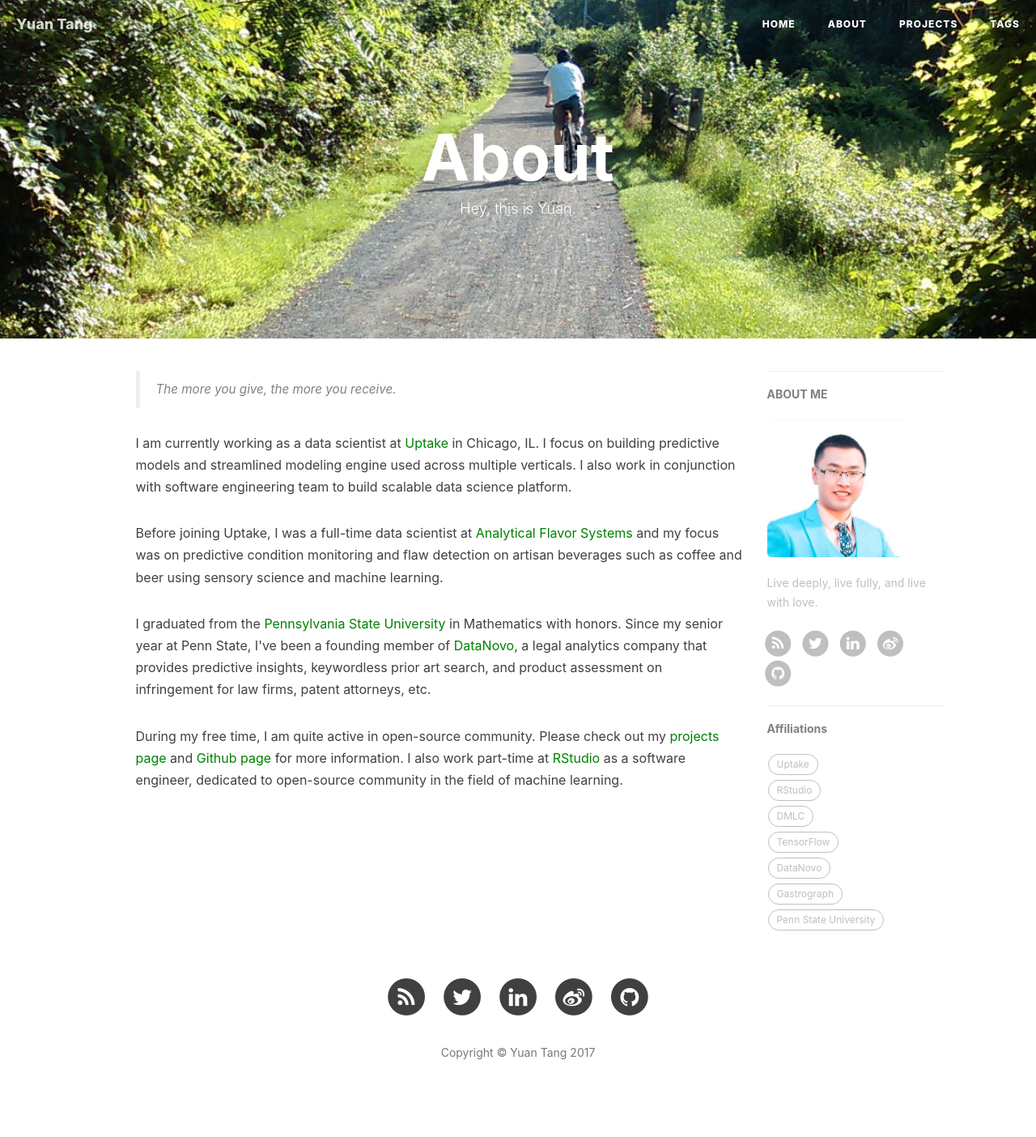
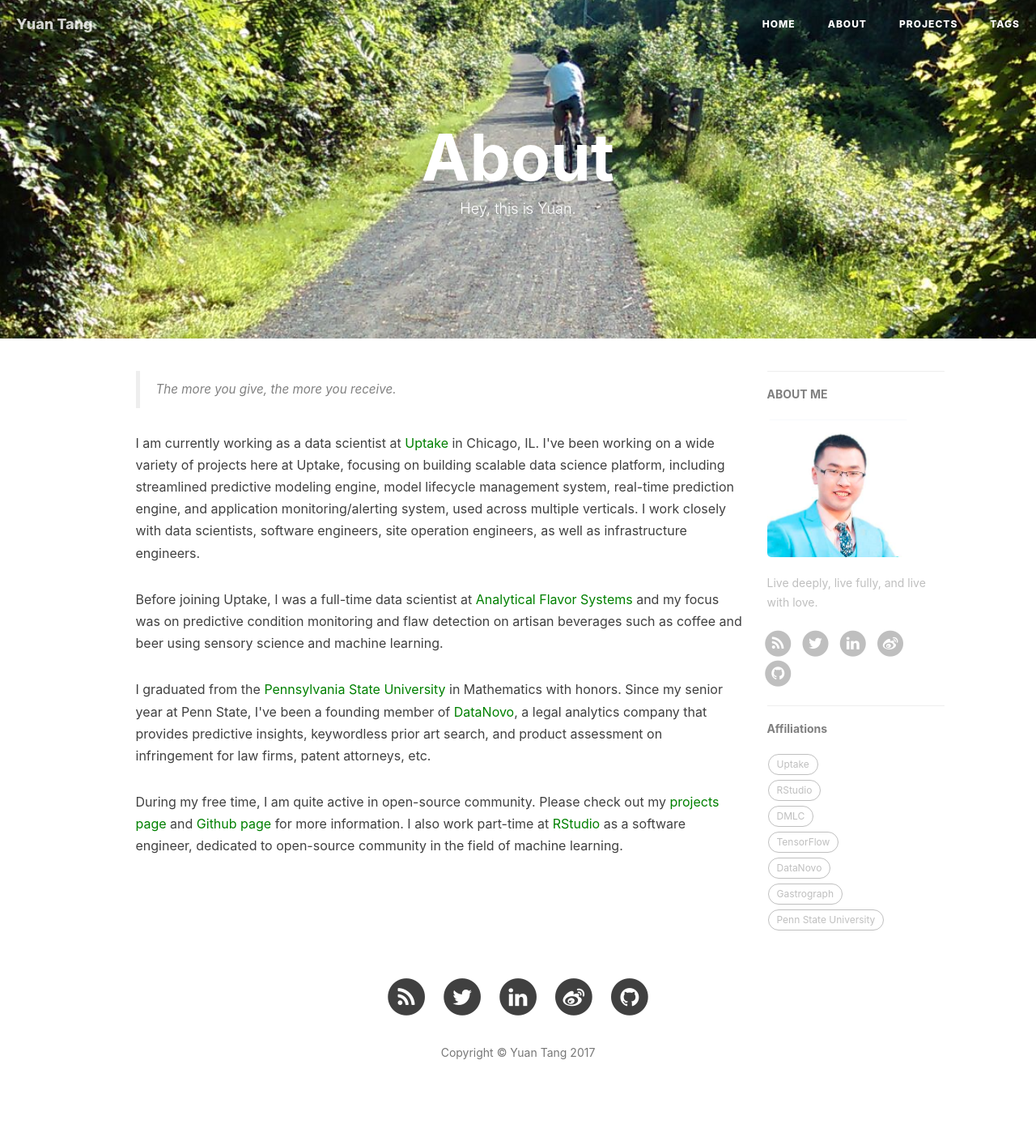
Before and after one commit to terrytangyuan/terrytangyuan.github.com, a Jekyll site: the page built from about.html, in a window 1280 px wide. Shown: the whole page at 81% size. Built offline with Jekyll 4.4.1, drawn with Linux system fonts in a browser that asks for light colours; nearby versions of some CDN libraries; comment, search, counter and statistics services are not loaded.

Commit message:
update about

```diff
--- a/about.html
+++ b/about.html
@@ -20,8 +20,7 @@ header-img: "img/about-bg.jpg"
     </blockquote>
 
     <p> I am currently working as a data scientist at <a href="http://uptake.com" style="color:green;">Uptake</a> in Chicago, IL.
-        I focus on building predictive models and streamlined modeling engine used across multiple verticals.
-        I also work in conjunction with software engineering team to build scalable data science platform. </p>
+        I've been working on a wide variety of projects here at Uptake, focusing on building scalable data science platform, including streamlined predictive modeling engine, model lifecycle management system, real-time prediction engine, and application monitoring/alerting system, used across multiple verticals. I work closely with data scientists, software engineers, site operation engineers, as well as infrastructure engineers. </p>
 
     <p>Before joining Uptake, I was a full-time data scientist at <a href="http://gastrograph.com" style="color:green;">Analytical Flavor Systems</a>
         and my focus was on predictive condition monitoring and flaw detection on artisan beverages such as coffee and beer using sensory science
```
